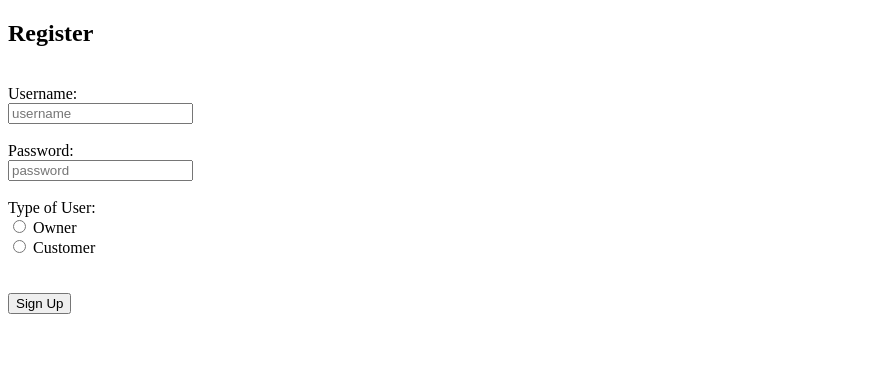
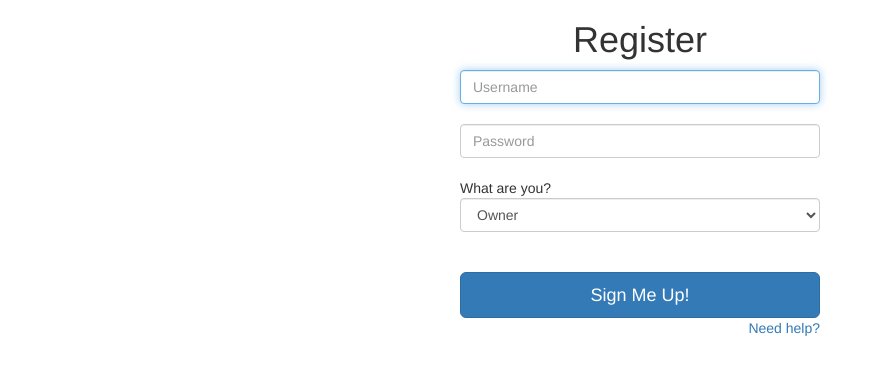
Before and after one commit to MrEricL/MADE-in-China, a Flask app: page /registration in a window 1280 px wide. Shown: the top 375 px of the page, without its empty margins (0-880 px from the left). Run offline with Flask 2, Linux system fonts and the light colour scheme; some libraries are stand-ins or nearby versions.

Commit message:
nicer looking page

```diff
--- a/templates/register.html
+++ b/templates/register.html
@@ -1,26 +1,46 @@
 <!DOCTYPE html>
+<html lang="en">
 <html>
-<head>
-	<title>Register</title>
-</head>
-<body>
-   <article>
-      <h1>Register</h1><br>
-      		<form method="POST" action="/register">
-			Username: <br>
-			    <input type="text" placeholder="username" name="user" required>
-			    <br><br>
-			Password: <br>
-				<input type="password" placeholder="password" name="pass" required>
-			<br><br>
-			Type of User: <br>
+  <head>
+    <meta charset="utf-8">
 
-			<input type="radio" name="usertype" value="Owner" required> Owner <br>
-  			<input type="radio" name="usertype" value="Customer"> Customer <br>
+    <!-- Latest compiled and minified CSS -->
+    <link rel="stylesheet" href="https://maxcdn.bootstrapcdn.com/bootstrap/3.3.7/css/bootstrap.min.css">
 
-			<br><br>
-			      <button type="submit" class="submit">Sign Up</button>
-		</form>
-	</article>
+    <!-- jQuery library -->
+    <script src="https://ajax.googleapis.com/ajax/libs/jquery/3.2.1/jquery.min.js"></script>
+
+    <!-- Latest compiled JavaScript -->
+    <script src="https://maxcdn.bootstrapcdn.com/bootstrap/3.3.7/js/bootstrap.min.js"></script>
+
+    <title>Register</title>
+  </head>
+
+  <body>
+    <div class="container">
+    <div class="row">
+      <div class="col-sm-6 col-md-4 col-md-offset-4">
+          <h1 class="text-center login-title">Register</h1>
+            <div class="account-wall">
+                <form method="POST" action="/register" class="form-signin">
+                  <input type="text" class="form-control" placeholder="Username" name="user" required autofocus><br>
+                  <input type="password" class="form-control" placeholder="Password" name="pass" required><br>
+
+		  What are you? <br>
+		  <select name="usertype" class="form-control">
+		    <option value="Owner">Owner</option>
+		    <option value="Customer">Customer</option>
+		  </select>
+		  <br><br>
+
+                  <button class="btn btn-lg btn-primary btn-block" type="submit">
+                    Sign Me Up!</button>
+                  <a href="#" class="pull-right need-help">Need help? </a><span class="clearfix"></span>
+                </form>
+
+            </div>
+      </div>
+    </div>
+    </div>
 </body>
 </html>
```
